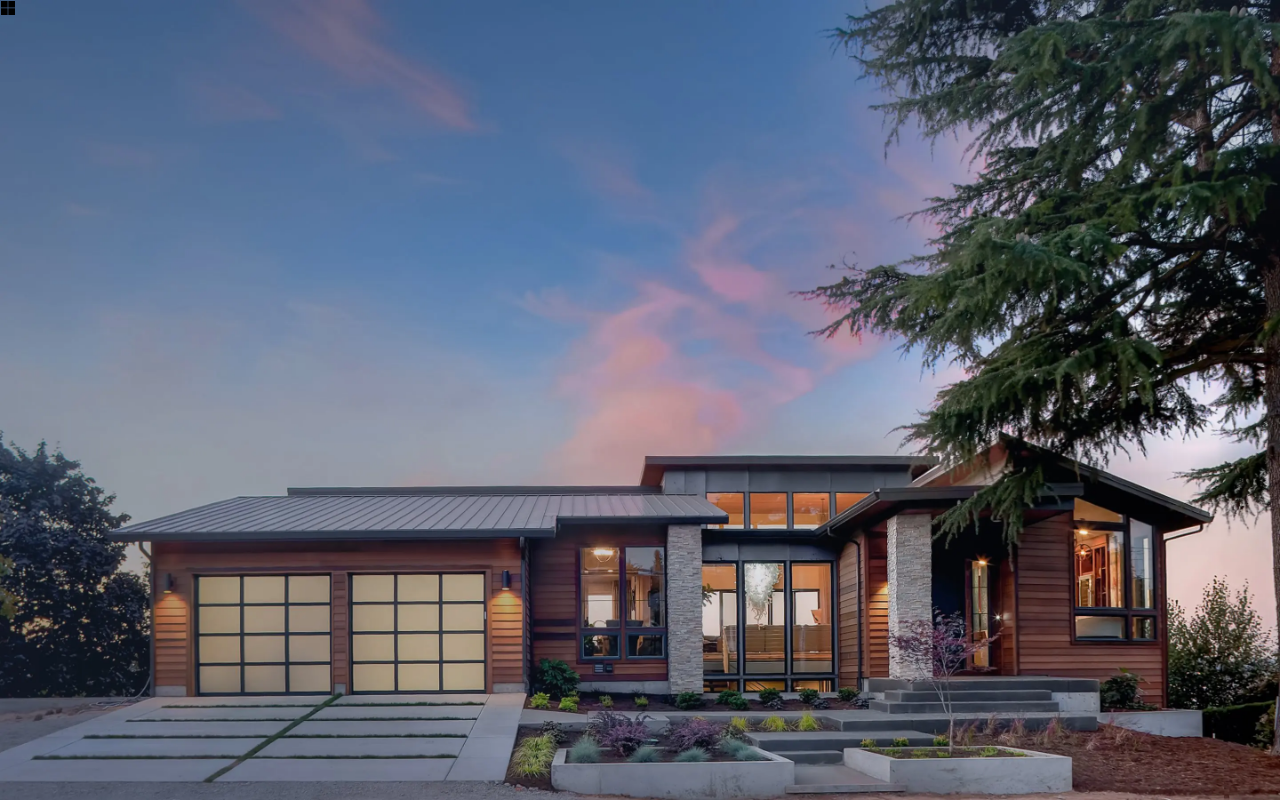
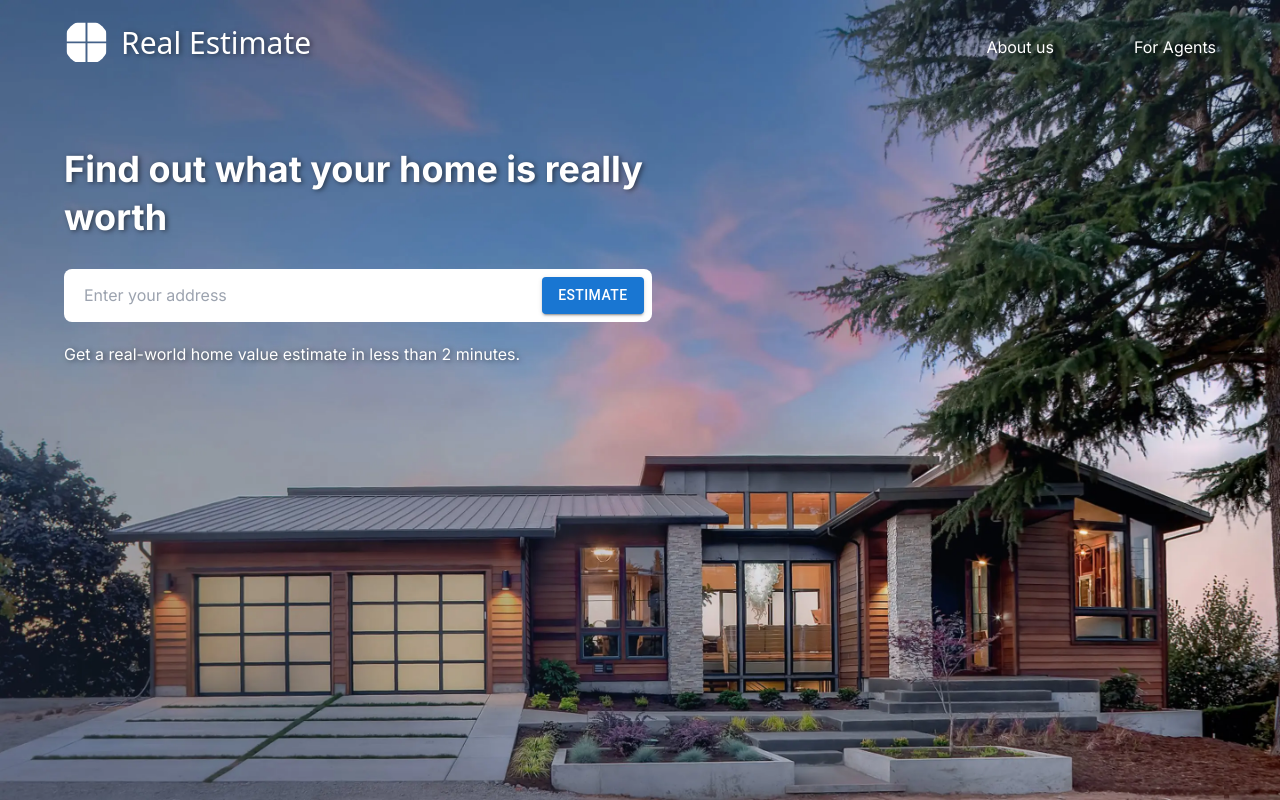
Before and after one commit to Harkanni/real-estate-management-app, a Next.js app: page / in a window 1280 px wide. Built offline with nearby package versions, Linux system fonts and the light colour scheme.

Commit message:
init commit

```diff
--- a/app/page.tsx
+++ b/app/page.tsx
@@ -3,18 +3,34 @@ import { hero } from '@/assets'
 import Image from "next/image";
 import styles from '@/assets/style.module.css'
 import { IoLogoMicrosoft } from "react-icons/io5";
+import { Button } from "@mui/material";
 
 export default function Home() {
    return (
       <main className="min-h-screen">
          <MainComponentWrapper>
-            <header className={`${styles.bgHero} min-h-[100vh] min-w-[100vw]`}>
-               <nav className="flex">
-                  <div className="logo">
-                     <IoLogoMicrosoft />
+            <header className={`${styles.bgHero} min-h-[100vh] min-w-[100vw] px-16 py-5`}>
+               <nav className="flex justify-between items-center">
+                  <div className={`flex gap-3 items-center text-white text-3xl font-sans`}>
+                     <IoLogoMicrosoft size={45} color="white" className={`${styles.logo} rounded-[50rem]`} />
+                     <h1 className={`${styles.textShadow}`}>Real Estimate</h1>
                   </div>
-                  <div className="navList"></div>
+                  <div className="navList flex items-center">
+                     <ul className="flex gap-20 text-white items-center mt-2">
+                        <li className={`${styles.textShadow}`}>About us</li>
+                        <li className={`${styles.textShadow}`}>For Agents</li>
+                     </ul>
+                  </div>
                </nav>
+
+               <div className={`${styles.banner} mt-20 w-[51%] h`}>
+                  <h1 className={`${styles.textShadow} text-white text-4xl leading-[3rem] font-bold`}>Find out what your home is really worth</h1>
+                  <div className={`p-2 pl-5 flex justify-between gap-1 bg-white rounded-lg mt-7 mb-5`}>
+                     <input className={`${styles.textInput} flex-1 placeholder:hidden`} type="text" placeholder="Enter your address" />
+                     <Button variant="contained" color="primary" className={`bg-black px-8 py-3`}>Estimate</Button>
+                  </div>
+                  <p className={`${styles.textShadow} text-white`}>Get a real-world home value estimate in less than 2 minutes.</p>
+               </div>
             </header>
          </MainComponentWrapper>
       </main>
--- a/assets/style.module.css
+++ b/assets/style.module.css
@@ -1,5 +1,19 @@
 .bgHero {
-   background: url('./images/hero-desktop.webp') no-repeat !important;
-   background-size: cover !important;
-   background-position: center !important;
+  background: url('./images/hero-desktop.webp') no-repeat !important;
+  background-size: cover !important;
+  background-position: center !important;
 }
+
+.logo00 {
+  box-shadow: 2px 10px 8px rgba(0, 0, 0, 0.3) !important; /* Adjust values as needed */
+  /* display: none !important; */
+  overflow: hidden;
+}
+
+.textShadow {
+   text-shadow: 2px 1px 5px rgba(0,0,0,0.5);
+}
+
+.textInput {
+   outline: none;
+}
--- a/package.json
+++ b/package.json
@@ -9,6 +9,9 @@
     "lint": "next lint"
   },
   "dependencies": {
+    "@emotion/react": "^11.11.3",
+    "@emotion/styled": "^11.11.0",
+    "@mui/material": "^5.15.9",
     "next": "14.1.0",
     "react": "^18",
     "react-dom": "^18",
```
Also changed, not shown: 1 other file (tests, documents, lock files or other folders).
